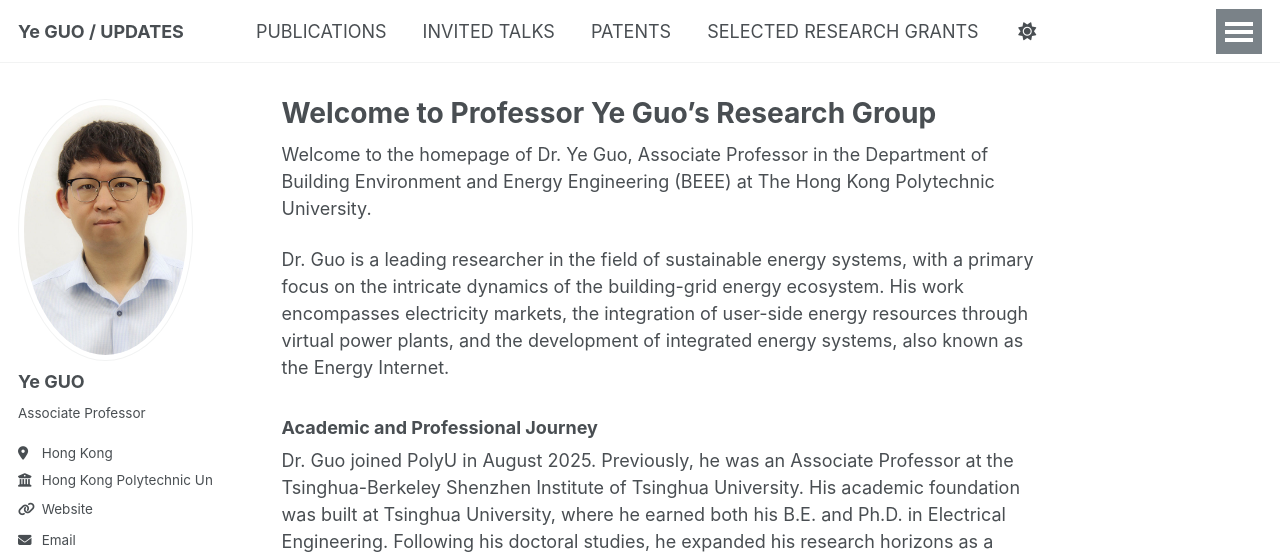
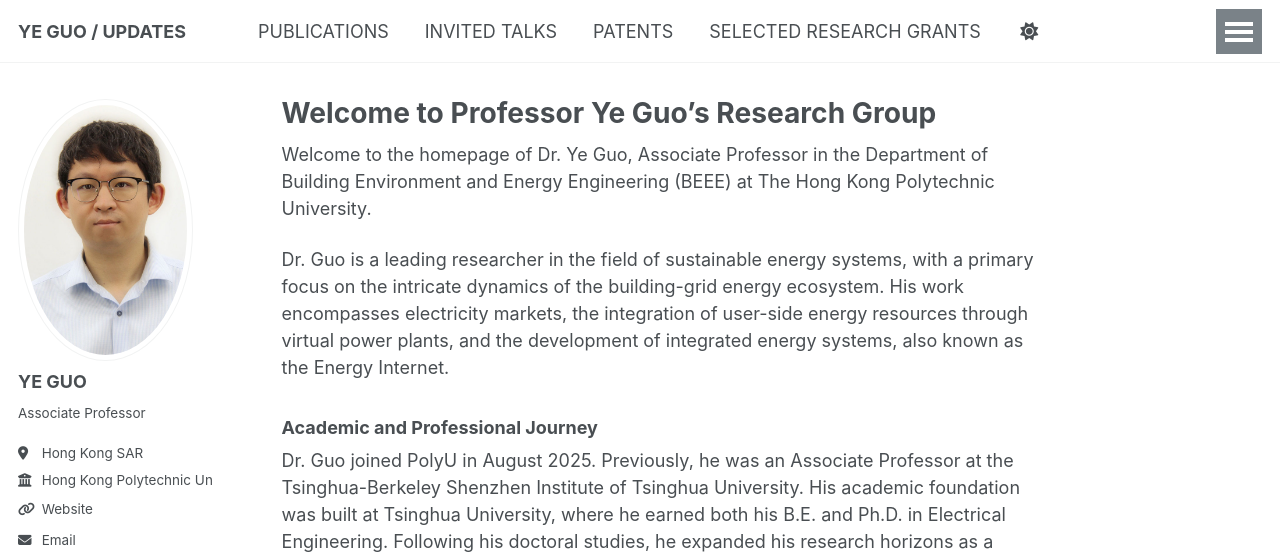
Before and after one commit to ye-guo/ye-guo.github.io, a Jekyll site: the page built from _pages/about.md, in a window 1280 px wide. Shown: the top 554 px of the page. Built offline with Jekyll 4.4.1, drawn with Linux system fonts in a browser that asks for light colours; some web fonts are replaced; a script that is not in the unit is left out.

Commit message:
Update _config.yml

```diff
--- a/_config.yml
+++ b/_config.yml
@@ -9,7 +9,7 @@
 # Basic Site Settings
 locale                   : "en-US"
 site_theme               : "default" # Currently available options are "default", "air"
-title                    : "Ye GUO / UPDATES"
+title                    : "YE GUO / UPDATES"
 title_separator          : "-"
 name                     : &name "Ye GUO"
 description              : &description "personal description"
@@ -23,10 +23,10 @@ repository               : "ye-guo/ye-guo.github.io"
 author:
   # Biographic information
   avatar           : "profile_polyU.png"
-  name             : "Ye GUO"
+  name             : "YE GUO"
   pronouns         : # example: "she/her"
   bio              : "Associate Professor"
-  location         : "Hong Kong"
+  location         : "Hong Kong SAR"
   employer         : "Hong Kong Polytechnic University"
   uri              : "https://www.polyu.edu.hk/beee/people/academic-staff/guo-ye/"
   email            : "ye.guo@polyu.edu.hk"
```
